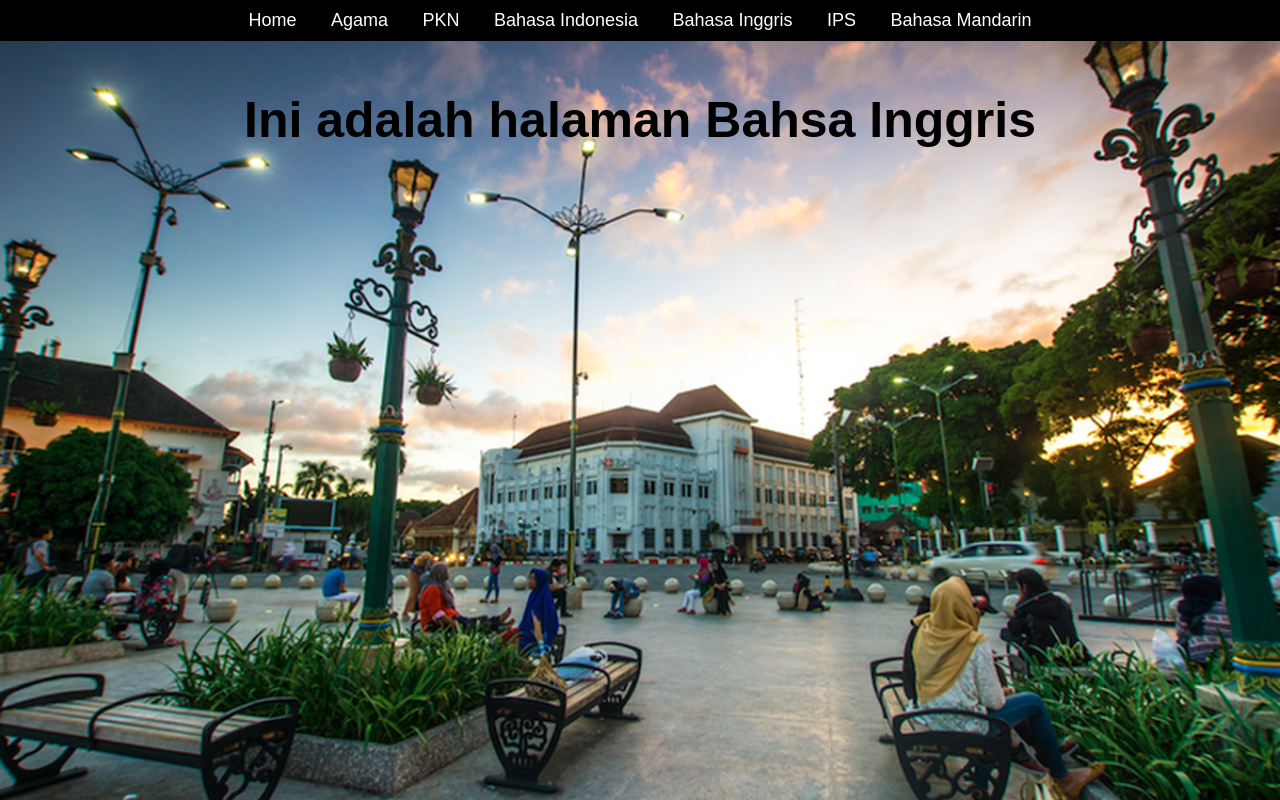
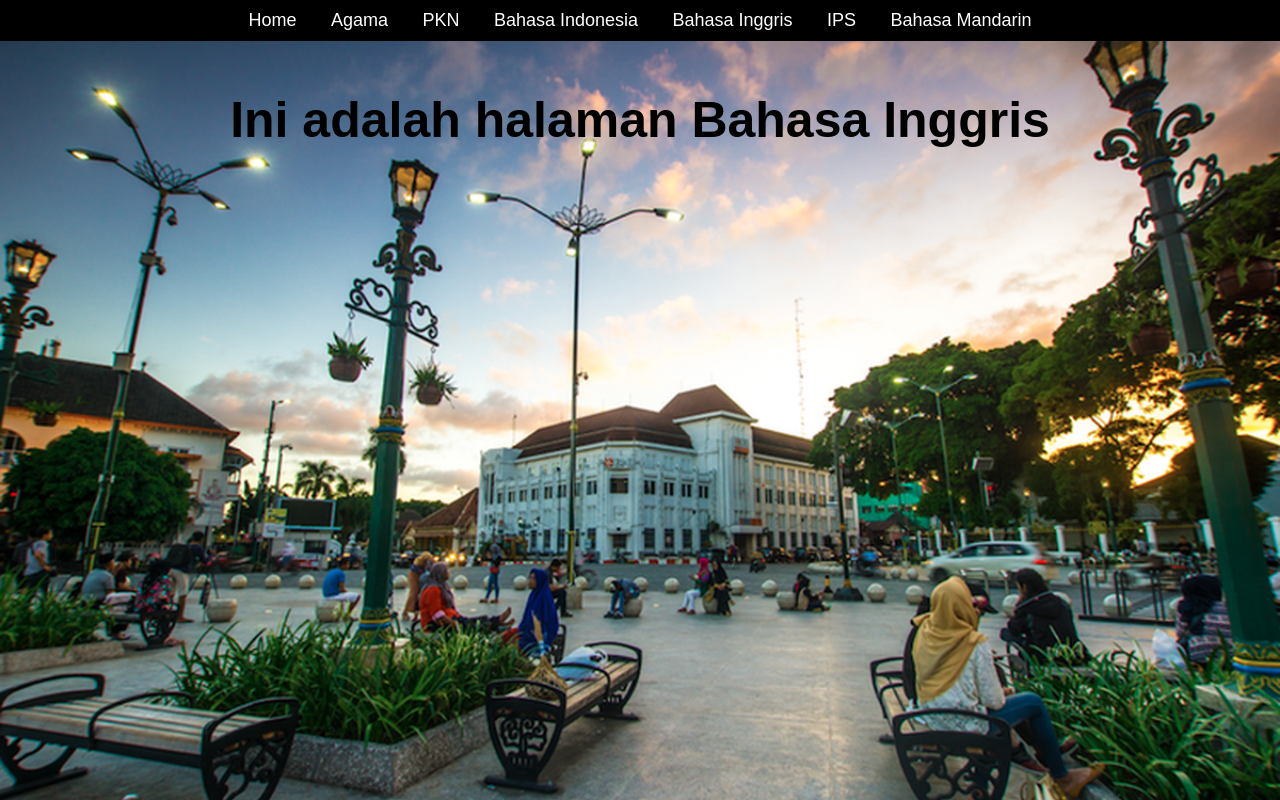
Before and after one commit to Russell-bit/Edutrip-Kelas-8F, a plain HTML site: page bahasainggris.html in a window 1280 px wide. Drawn offline with Linux system fonts and the light colour scheme.

Commit message:
Update bahasainggris.html

```diff
--- a/bahasainggris.html
+++ b/bahasainggris.html
@@ -52,6 +52,6 @@
         <a href="ips.html">IPS</a>
         <a href="bahasamandarin.html">Bahasa Mandarin</a>
     </header>
-    <h1>Ini adalah halaman Bahsa Inggris</h1>
+    <h1>Ini adalah halaman Bahasa Inggris</h1>
 </body>
 </html>
```
